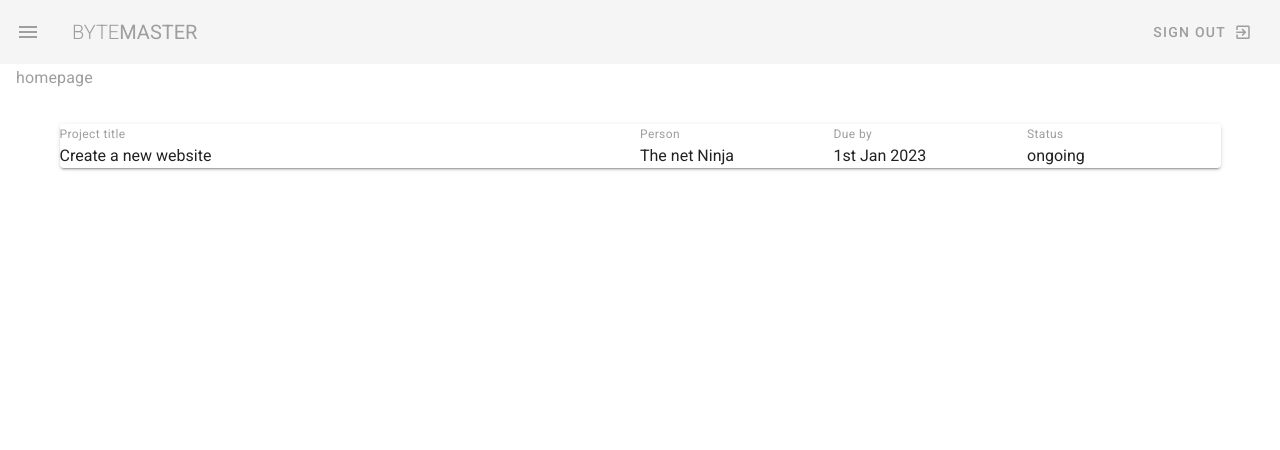
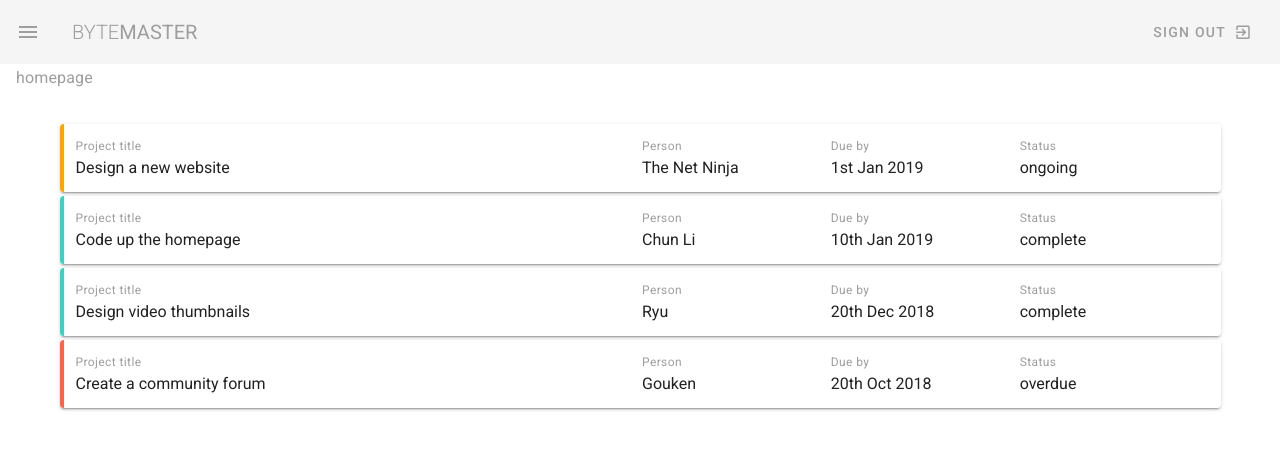
Before and after one commit to JoseHenriquePatrocinio/vuetify, a Vue app: page / in a window 1280 px wide. Shown: the top 450 px of the page. Built offline with nearby package versions, Linux system fonts and the light colour scheme.

Commit message:
project data

```diff
--- a/src/views/Dashboard.vue
+++ b/src/views/Dashboard.vue
@@ -4,23 +4,24 @@
 
     <v-container class="my-5">
 
-      <v-card class="pa-3">
-        <v-layout row wrap>
+      <v-card class="pa-3 mb-1" v-for="project in projects" :key="project.title">
+        <v-layout row wrap :class="'pa-3 project ' + project.status">
+
           <v-flex xs12 md6>
             <div class="caption grey--text">Project title</div>
-            <div>Create a new website</div>
+            <div>{{ project.title }}</div>
           </v-flex>
           <v-flex xs6 sm4 md2>
             <div class="caption grey--text">Person</div>
-            <div>The net Ninja</div>
+            <div>{{ project.person }}</div>
           </v-flex>
           <v-flex xs6 sm4 md2>
             <div class="caption grey--text">Due by</div>
-            <div>1st Jan 2023</div>
+            <div>{{ project.due }}</div>
           </v-flex>
           <v-flex xs2 sm4 md2>
             <div class="caption grey--text">Status</div>
-            <div>ongoing</div>
+            <div>{{ project.status }}</div>
           </v-flex>
         </v-layout>
       </v-card>
@@ -33,6 +34,32 @@
 <script>
 export default {
   name: 'DashboardView',
+  data() {
+    return {
+        projects: [
+          { title: 'Design a new website', person: 'The Net Ninja', due: '1st Jan 2019', status: 'ongoing', content: 'Lorem ipsum dolor sit amet consectetur adipisicing elit. Sunt consequuntur eos eligendi illum minima adipisci deleniti, dicta mollitia enim explicabo fugiat quidem ducimus praesentium voluptates porro molestias non sequi animi!' },
+          { title: 'Code up the homepage', person: 'Chun Li', due: '10th Jan 2019', status: 'complete', content: 'Lorem ipsum dolor sit amet consectetur adipisicing elit. Sunt consequuntur eos eligendi illum minima adipisci deleniti, dicta mollitia enim explicabo fugiat quidem ducimus praesentium voluptates porro molestias non sequi animi!' },
+          { title: 'Design video thumbnails', person: 'Ryu', due: '20th Dec 2018', status: 'complete', content: 'Lorem ipsum dolor sit amet consectetur adipisicing elit. Sunt consequuntur eos eligendi illum minima adipisci deleniti, dicta mollitia enim explicabo fugiat quidem ducimus praesentium voluptates porro molestias non sequi animi!' },
+          { title: 'Create a community forum', person: 'Gouken', due: '20th Oct 2018', status: 'overdue', content: 'Lorem ipsum dolor sit amet consectetur adipisicing elit. Sunt consequuntur eos eligendi illum minima adipisci deleniti, dicta mollitia enim explicabo fugiat quidem ducimus praesentium voluptates porro molestias non sequi animi!' }
+        ]
+    }
+  }
 
 }
 </script>
+
+<style>
+
+.project.complete{
+  border-left: 4px solid #3cd1c2;
+}
+
+.project.ongoing{
+  border-left: 4px solid orange;
+}
+
+.project.overdue{
+  border-left: 4px solid tomato;
+}
+
+</style>
```
